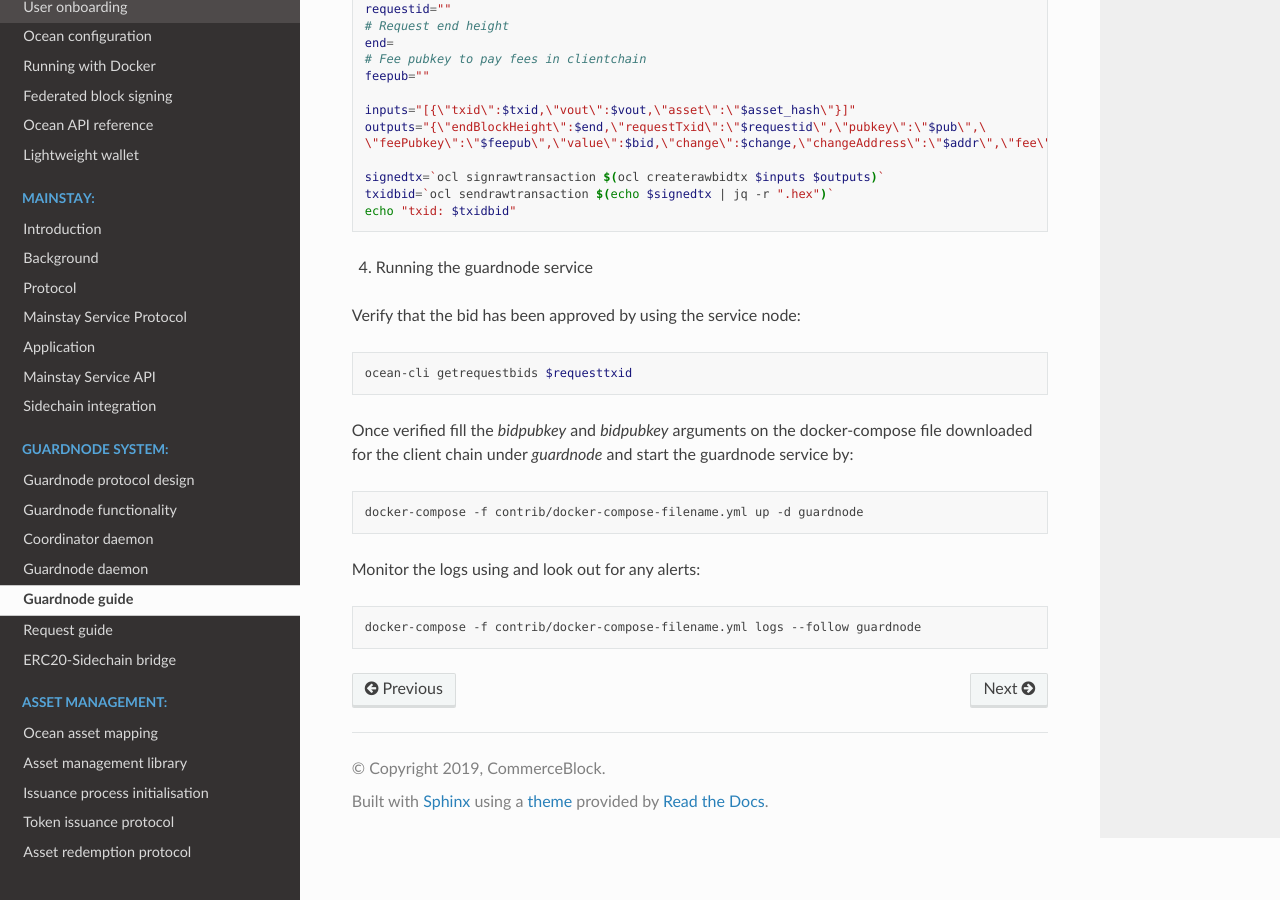
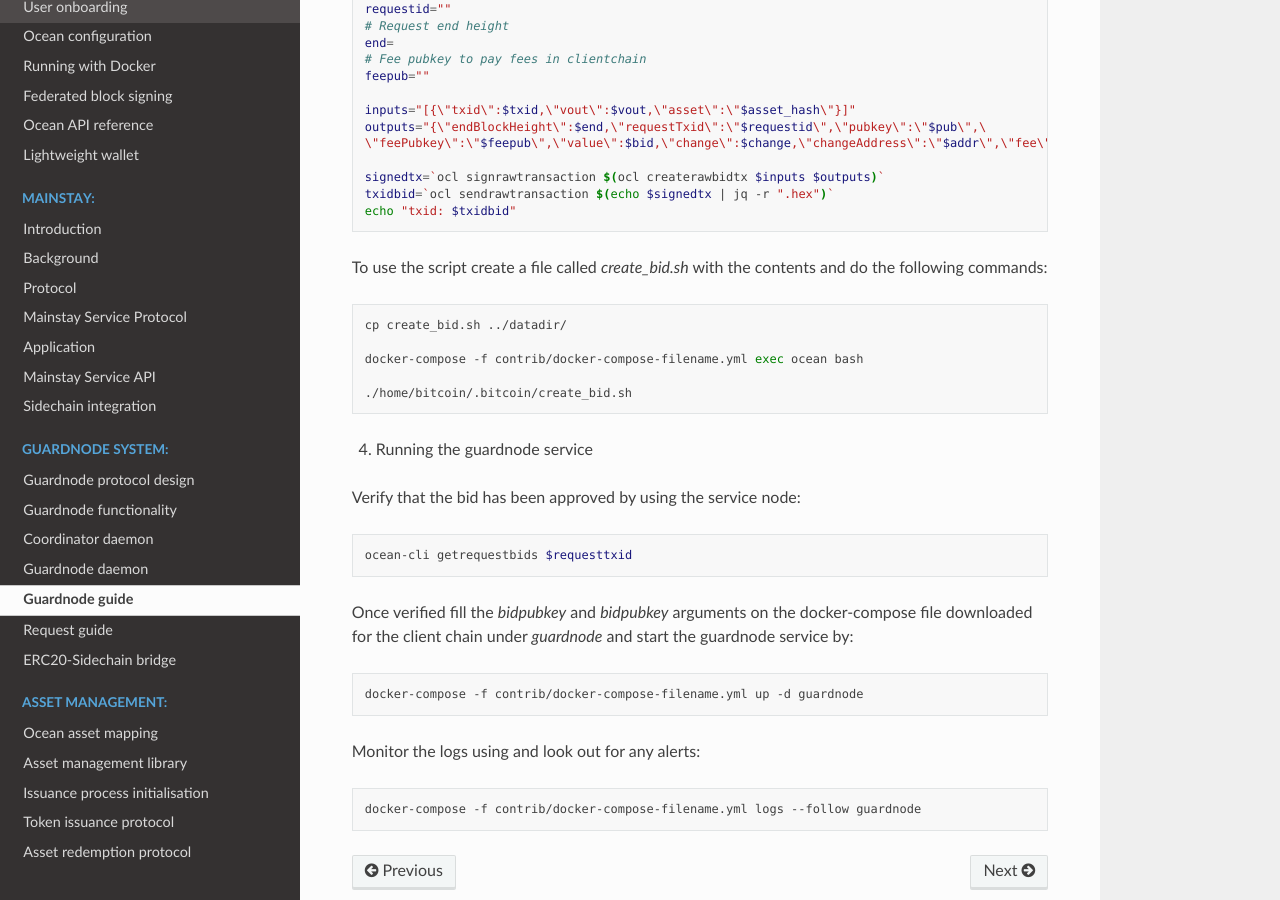
Before and after one commit to commerceblock/docs, a Sphinx documentation site: the page built from source/guardnode-guide/index.rst, in a window 1280 px wide and 900 px high, scrolled down 1841 px. Built offline with Sphinx 7.4.7 and the Read the Docs theme 2.0.0, drawn with Linux system fonts in a browser that asks for light colours.

Commit message:
Update guardnode guide

```diff
--- a/source/guardnode-guide/index.rst
+++ b/source/guardnode-guide/index.rst
@@ -95,6 +95,17 @@ The following script can be used to bid for an active request. The following par
     txidbid=`ocl sendrawtransaction $(echo $signedtx | jq -r ".hex")`
     echo "txid: $txidbid"
 
+
+To use the script create a file called `create_bid.sh` with the contents and do the following commands:
+
+.. code-block:: bash
+
+    cp create_bid.sh ../datadir/
+
+    docker-compose -f contrib/docker-compose-filename.yml exec ocean bash
+
+    ./home/bitcoin/.bitcoin/create_bid.sh
+
 4. Running the guardnode service
 
 Verify that the bid has been approved by using the service node:
```
